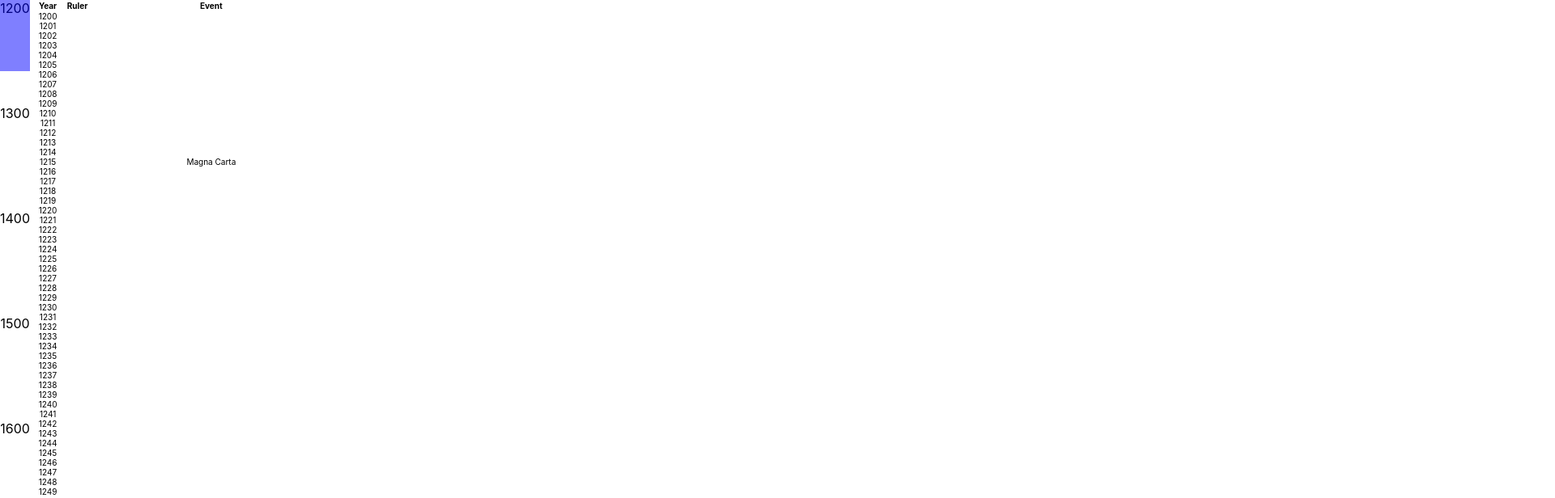
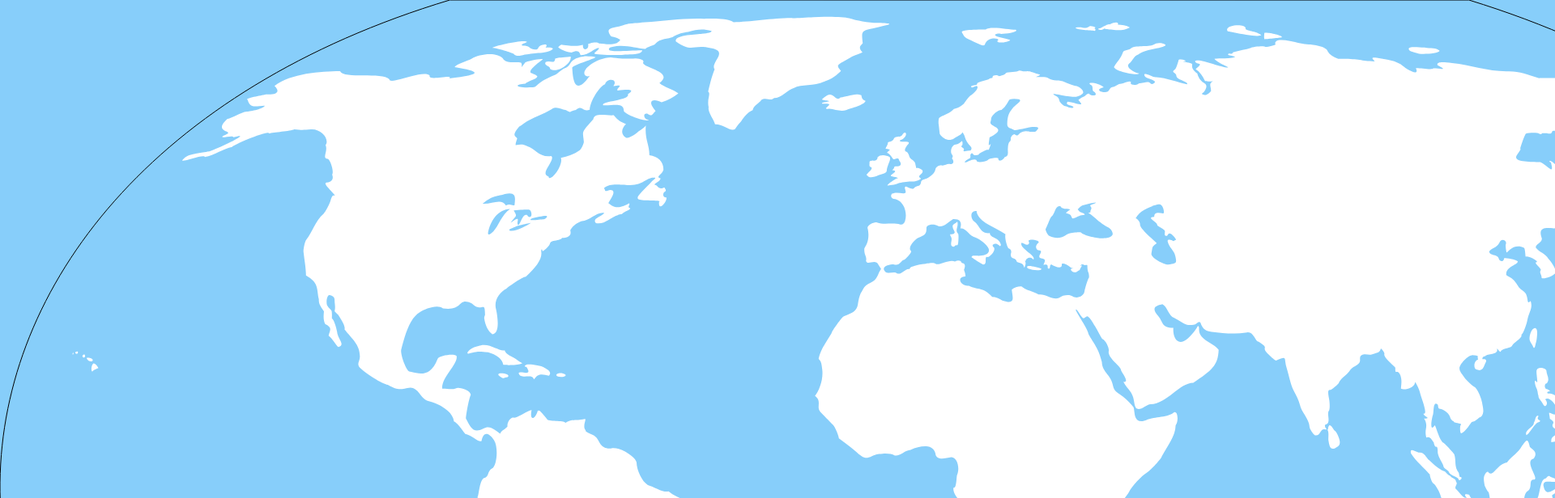
Before and after one commit to jarmop/history, a React (Create React App) app: page / in a window 1280 px wide. Shown: the top 616 px of the page at 81% size, 1920 px wide, since content can reach past the window. Built offline with nearby package versions, Linux system fonts and the light colour scheme.

Commit message:
Move Timeline to a separate component and add a new component for showing maps

```diff
--- a/src/components/App.tsx
+++ b/src/components/App.tsx
@@ -1,27 +1,9 @@
-import React, { useState } from 'react'
-import styles from './App.module.css'
-import Window from './Window'
-import Scrollbar from './Scrollbar'
+import React from 'react'
+import { Map } from './Map'
 
 const App: React.FC = () => {
-  const [windowTimeSpan, setWindowTimeSpan] = useState({
-    startYear: 0,
-    endYear: 0,
-  })
-
   return (
-    <div className={styles.app}>
-      <Scrollbar
-        startYear={1200}
-        endYear={1800}
-        windowTimeSpan={windowTimeSpan}
-      />
-      <Window
-        startYear={1200}
-        endYear={1800}
-        onTimeSpanChange={setWindowTimeSpan}
-      />
-    </div>
+    <Map/>
   )
 }
 
--- /dev/null
+++ b/src/components/Map.module.css
@@ -0,0 +1,4 @@
+.map {
+  background-color: dodgerblue;
+  background-color: lightskyblue;
+}
--- /dev/null
+++ b/src/components/Map.tsx
@@ -0,0 +1,8 @@
+import styles from './Map.module.css'
+
+import React from 'react'
+import map from '../maps/blank-map-world-simple.svg'
+
+export const Map: React.FC = () => {
+  return <img className={ styles.map} src={map}/>
+}
--- a/src/components/App.module.css
+++ b/src/components/Timeline.module.css
@@ -1,4 +1,4 @@
-.app {
+.timeline {
   text-align: center;
   display: flex;
   flex-direction: row;
```
Also changed, not shown: src/components/Timeline.tsx (added, +27 -0 lines), src/maps/blank-map-world-simple.svg (added).
